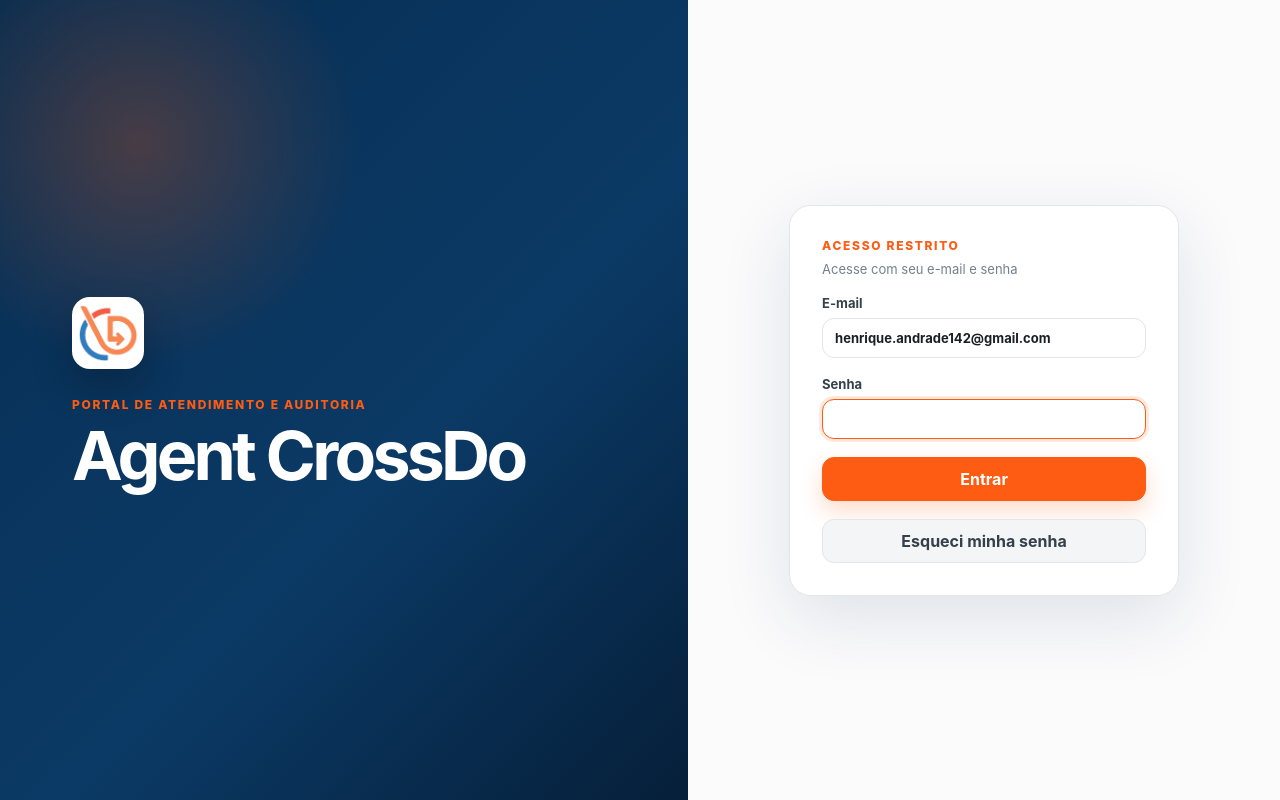
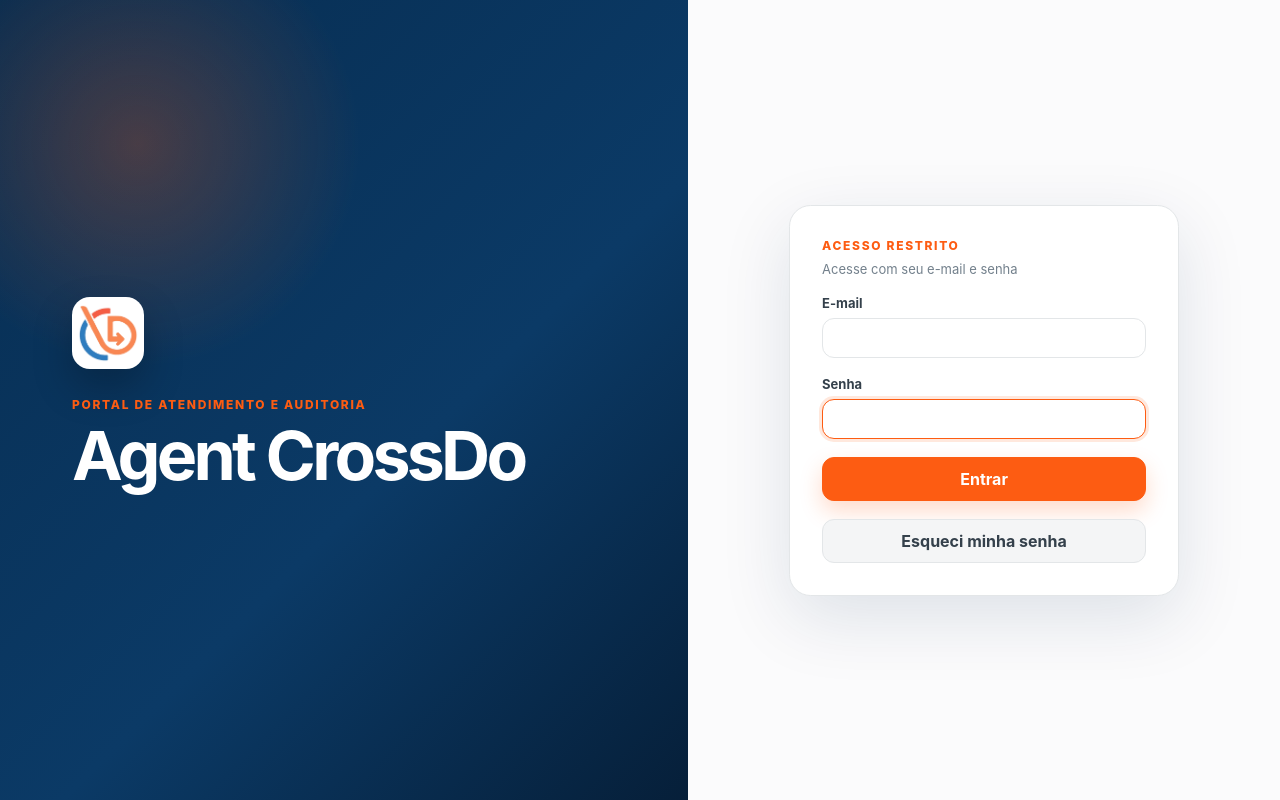
Before and after one commit to henriqueandrade142-cell/agent-crossdo-app, a React (Vite) app: page / in a window 1280 px wide. Built offline with nearby package versions, Linux system fonts and the light colour scheme.

Commit message:
remove email padrao do login

```diff
--- a/src/App.tsx
+++ b/src/App.tsx
@@ -149,7 +149,7 @@ async function sha256(value: string) {
 
 function App() {
   const [authenticated, setAuthenticated] = useState(false)
-  const [loginEmail, setLoginEmail] = useState(MASTER_EMAIL)
+  const [loginEmail, setLoginEmail] = useState('')
   const [loginPassword, setLoginPassword] = useState('')
   const [loginError, setLoginError] = useState('')
   const [screen, setScreen] = useState<Screen>('dashboard')
```
